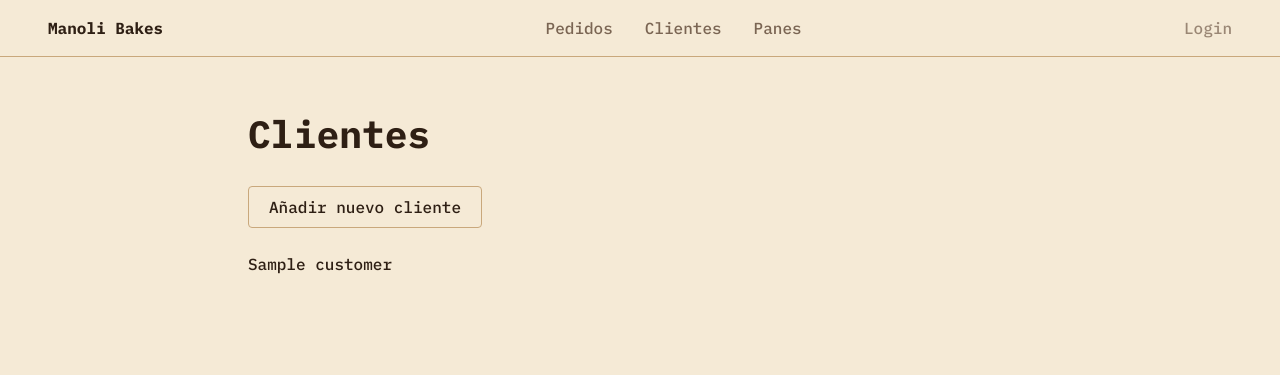
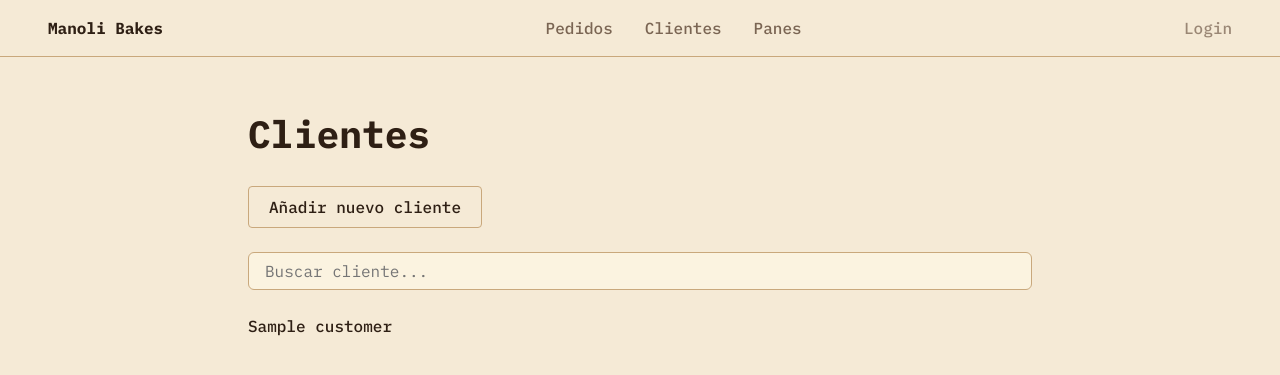
Before and after one commit to javlintor/bakery_management, a Django app: template manolibakes/core/templates/core/customers.html in a window 1280 px wide. Shown: the top 375 px of the page. Run offline with Django 4.2, Linux system fonts and the light colour scheme; the template is opened without the code that fills it: most values are stand-ins (such as "Sample title", 1, 10 or a date in 2020).

Commit message:
add search bar in customers template

```diff
--- a/manolibakes/core/templates/core/customers.html
+++ b/manolibakes/core/templates/core/customers.html
@@ -4,11 +4,32 @@
   <div class="page-actions" style="margin-top: 24px;">
     <a href="{% url 'core:crear-cliente' %}" class="btn">Añadir nuevo cliente</a>
   </div>
-  <ul class="item-list">
+  <div style="margin-top: 24px;">
+    <input
+      type="text"
+      id="customer-search"
+      placeholder="Buscar cliente..."
+      autocomplete="off"
+    />
+  </div>
+  <ul class="item-list" id="customer-list">
     {% for customer in customers %}
-      <li>
+      <li data-name="{{ customer|lower }}">
         <a href="{% url 'core:cliente' customer_id=customer.id %}">{{ customer }}</a>
       </li>
     {% endfor %}
   </ul>
+  <script>
+    (function () {
+      var input = document.getElementById('customer-search');
+      var items = document.querySelectorAll('#customer-list li');
+      input.addEventListener('input', function () {
+        var query = input.value.trim().toLowerCase();
+        items.forEach(function (item) {
+          var name = item.getAttribute('data-name') || '';
+          item.style.display = name.indexOf(query) === -1 ? 'none' : '';
+        });
+      });
+    })();
+  </script>
 {% endblock %}
```
